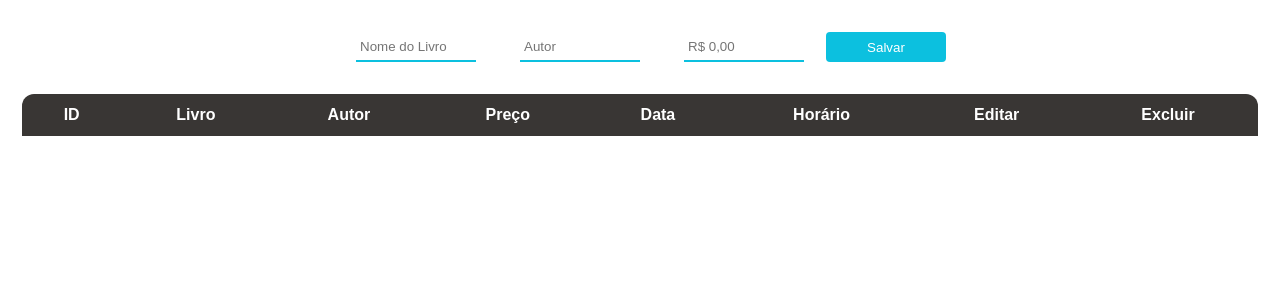
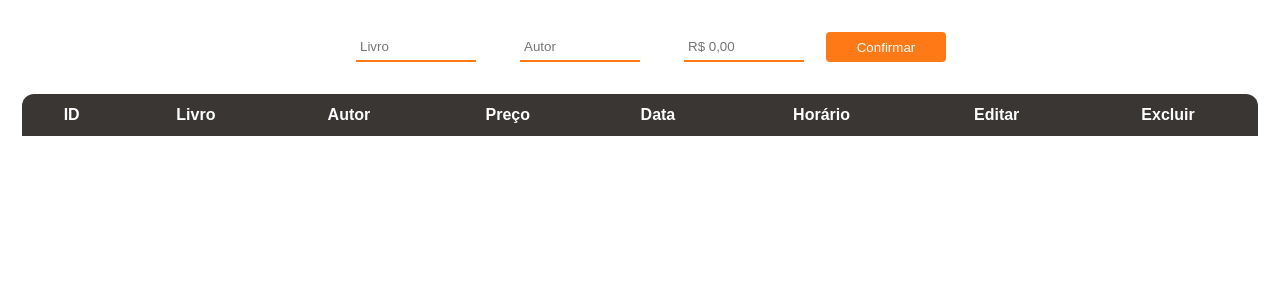
Before and after one commit to Jeanll7/crud-register-book, a React (Create React App) app: page / in a window 1280 px wide. Shown: the top 300 px of the page. Built offline with nearby package versions, Linux system fonts and the light colour scheme.

Commit message:
components

```diff
--- a/src/App.js
+++ b/src/App.js
@@ -3,13 +3,13 @@ import "./GlobalStyles";
 import { Container, GlobalStyle } from "./GlobalStyles";
 import Form from "./components/Form";
 import Table from "./components/Table";
-import Error from "./components/ErrorMessage";
+import Error from "./components/ErroMessage";
 import { toast } from "react-toastify";
 import { ToastContainer } from "react-toastify";
 import "react-toastify/dist/ReactToastify.css";
 
 function App() {
-  const [bookName, setBookName] = useState("");
+  const [book, setBook] = useState("");
   const [author, setAuthor] = useState("");
   const [price, setPrice] = useState("");
   const [sale, setSale] = useState([]);
@@ -23,7 +23,7 @@ function App() {
     }
   }, [sale]);
 
-  // Recupera livros salvos no Local Storage ao carregar
+  //  salvas no Local Storage ao carregar o componente
   useEffect(() => {
     const savedSale = localStorage.getItem("sale");
     if (savedSale) {
@@ -48,14 +48,14 @@ function App() {
 
   const handleSubmit = (e) => {
     e.preventDefault();
-    if (!bookName || !author || !price) {
+    if (!book || !author || !price) {
       setIsFieldCompleted(false);
       return;
     }
     const now = new Date();
     const newSale = {
       id: generateId(),
-      bookName,
+      book,
       author,
       price: parseFloat(price).toLocaleString("pt-BR", {
         style: "currency",
@@ -67,25 +67,25 @@ function App() {
     };
 
     setSale([...sale, newSale]);
-    setBookName("");
+    setBook("");
     setAuthor("");
     setPrice("");
     setIsFieldCompleted(true);
-    toast.success("Livro adicionado com sucesso!");
+    toast.success("Livro adicionada com sucesso!");
   };
 
   const handleEdit = (id) => {
     console.log("uhuu");
     const saleToEdit = sale.find((sale) => sale.id === id);
-    setBookName(saleToEdit.bookName);
-    setAuthor(saleToEdit.author);
+    setBook(saleToEdit.employee);
+    setAuthor(saleToEdit.product);
     setPrice(saleToEdit.originalPrice);
     setEditingId(id);
     setSelectedSaleId(id);
   };
 
   const handleCancelEdit = () => {
-    setBookName("");
+    setBook("");
     setAuthor("");
     setPrice("");
     setEditingId(null);
@@ -93,14 +93,14 @@ function App() {
 
   const handleSaveEdit = (e) => {
     e.preventDefault();
-    if (!bookName || !author || !price) {
+    if (!book || !author || !price) {
       setIsFieldCompleted(false);
       return;
     }
     const now = new Date();
     const editedSale = {
       id: editingId,
-      bookName,
+      book,
       author,
       price: parseFloat(price).toLocaleString("pt-BR", {
         style: "currency",
@@ -114,7 +114,7 @@ function App() {
       sale.id === editingId ? editedSale : sale
     );
     setSale(newSales);
-    setBookName("");
+    setBook("");
     setAuthor("");
     setPrice("");
     setEditingId(null);
@@ -134,17 +134,17 @@ function App() {
   return (
     <>
       <GlobalStyle />
-      <ToastContainer pouseOnHover={false} autoClose={1000} />
+      <ToastContainer pauseOnHover={false} autoClose={1000} />
       <Container>
         <Form
-          editingI={editingId}
+          editingId={editingId}
           handleSaveEdit={handleSaveEdit}
           handleSubmit={handleSubmit}
           handleCancelEdit={handleCancelEdit}
-          employee={bookName}
+          book={book}
           author={author}
           price={price}
-          setBookName={setBookName}
+          setBook={setBook}
           setAuthor={setAuthor}
           setPrice={setPrice}
         />
--- a/src/components/Form/index.js
+++ b/src/components/Form/index.js
@@ -1,38 +1,36 @@
-import { FormBook, InputInfo, ButtonSubmit } from "./style";
+import { SaleForm, InputInfoSale, ButtonSubmit } from "./style";
 
 function Form(props) {
   const {
     editingId,
     handleSaveEdit,
     handleSubmit,
-    bookName,
+    book,
     author,
     price,
+    setBook,
+    setAuthor,
     setPrice,
-    setAuthor,
-    setBookName,
   } = props;
 
   return (
-    <FormBook onSubmit={editingId !== null ? handleSaveEdit : handleSubmit}>
-      {" "}
+    <SaleForm onSubmit={editingId !== null ? handleSaveEdit : handleSubmit}>
       {editingId !== null ? (
         <>
-          <InputInfo
+          <InputInfoSale
             style={{ borderBottom: "solid 2px #0CC0DF" }}
-            value={bookName}
-            placeholder="Nome do Livro"
-            type="name"
-            onChange={(e) => setBookName(e.target.value)}
+            placeholder="Livro"
+            value={book}
+            onChange={(e) => setBook(e.target.value)}
           />
-          <InputInfo
+          <InputInfoSale
             style={{ borderBottom: "solid 2px #0CC0DF" }}
             value={author}
             onChange={(e) => setAuthor(e.target.value)}
             placeholder="Autor"
             type="name"
           />
-          <InputInfo
+          <InputInfoSale
             style={{ borderBottom: "solid 2px #0CC0DF" }}
             value={price}
             onChange={(e) => setPrice(e.target.value)}
@@ -40,24 +38,24 @@ function Form(props) {
             type="number"
             min="1"
           />
-          <ButtonSubmit style={{ backgroundColor: "#0CC0Df" }} type="submit">
+          <ButtonSubmit style={{ backgroundColor: "#0CC0DF" }} type="submit">
             Salvar
           </ButtonSubmit>
         </>
       ) : (
         <>
-          <InputInfo
-            placeholder="Nome do Livro"
-            value={bookName}
-            onChange={(e) => setBookName(e.target.value)}
+          <InputInfoSale
+            placeholder="Livro"
+            value={book}
+            onChange={(e) => setBook(e.target.value)}
           />
-          <InputInfo
+          <InputInfoSale
             value={author}
             onChange={(e) => setAuthor(e.target.value)}
             placeholder="Autor"
             type="name"
           />
-          <InputInfo
+          <InputInfoSale
             value={price}
             onChange={(e) => setPrice(e.target.value)}
             placeholder="R$ 0,00"
@@ -67,7 +65,7 @@ function Form(props) {
           <ButtonSubmit type="submit">Confirmar</ButtonSubmit>
         </>
       )}
-    </FormBook>
+    </SaleForm>
   );
 }
 
--- a/src/components/Form/style.js
+++ b/src/components/Form/style.js
@@ -1,6 +1,6 @@
 import styled from "styled-components";
 
-export const FormBook = styled.form`
+export const SaleForm = styled.form`
   width: 100%;
   display: flex;
   align-items: center;
@@ -10,7 +10,7 @@ export const FormBook = styled.form`
   }
 `;
 
-export const InputInfo = styled.input`
+export const InputInfoSale = styled.input`
   width: 120px;
   height: 30px;
   padding-left: 4px;
--- a/src/components/Table/index.js
+++ b/src/components/Table/index.js
@@ -1,5 +1,5 @@
 import React from "react";
-import TableHeader from "../TableHeader";
+import TableHeaderSale from "../TableHeader";
 import {
   Tr,
   GridItem,
@@ -25,12 +25,12 @@ export default function Table(props) {
 
   return (
     <SalesTable>
-      <TableHeader />
+      <TableHeaderSale />
       <TableBody>
         {sale.map((sale) => (
           <Tr key={sale.id}>
             <GridItem data-label="ID">{sale.id}</GridItem>
-            <GridItem data-label="Nome do livro">{sale.bookName}</GridItem>
+            <GridItem data-label="Livro">{sale.book}</GridItem>
             <GridItem data-label="Autor">{sale.author}</GridItem>
             <GridItem data-label="Preço">{sale.price}</GridItem>
             <GridItem data-label="Data">{sale.date}</GridItem>
--- a/src/components/TableHeader/index.js
+++ b/src/components/TableHeader/index.js
@@ -1,8 +1,8 @@
-import { HeaderInfo, GridItemTitle } from "./style.js";
+import { TableHeader, GridItemTitle } from "./style.js";
 
-function TableHeader() {
+export default function TableHeaderInfo() {
   return (
-    <HeaderInfo>
+    <TableHeader>
       <GridItemTitle>ID</GridItemTitle>
       <GridItemTitle>Livro</GridItemTitle>
       <GridItemTitle>Autor</GridItemTitle>
@@ -11,8 +11,6 @@ function TableHeader() {
       <GridItemTitle>Horário</GridItemTitle>
       <GridItemTitle>Editar</GridItemTitle>
       <GridItemTitle>Excluir</GridItemTitle>
-    </HeaderInfo>
+    </TableHeader>
   );
 }
-
-export default TableHeader;
--- a/src/components/TableHeader/style.js
+++ b/src/components/TableHeader/style.js
@@ -1,6 +1,6 @@
 import styled from "styled-components";
 
-export const HeaderInfo = styled.thead`
+export const TableHeader = styled.thead`
   width: 100%;
   @media (max-width: 830px) {
     display: none;
```
Also changed, not shown: src/components/ErroMessage/index.js (renamed from src/components/ErrorMessage/index.js), src/components/ErroMessage/style.js (renamed from src/components/ErrorMessage/style.js).
